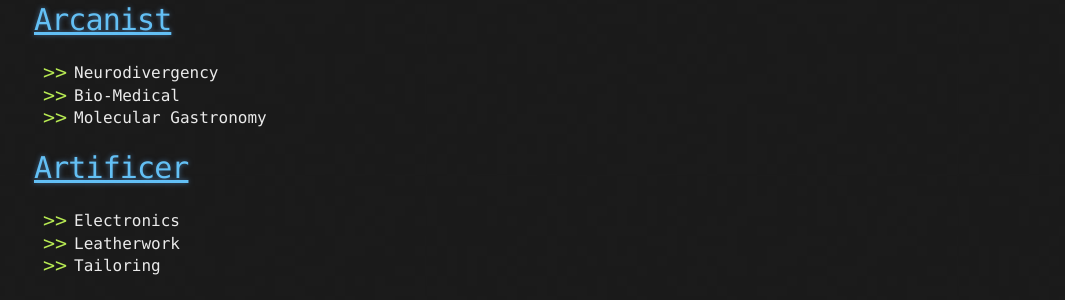
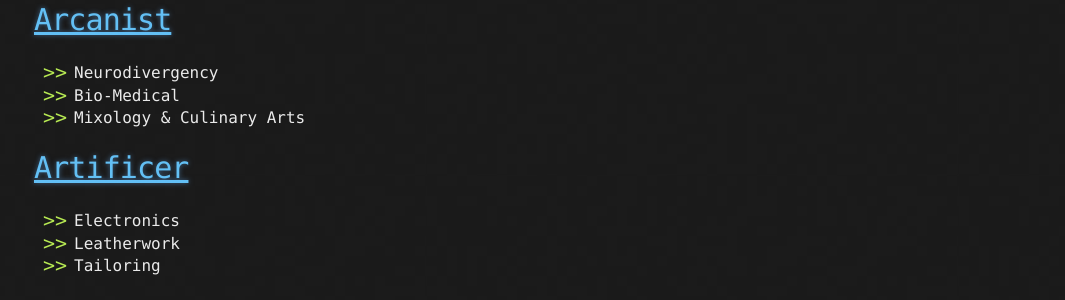
Before and after one commit to SparklesVX/SparklesVX.github.io, a Jekyll site: the page built from whoami.md, in a window 1280 px wide. Shown: the part 357-657 px from the top of the page, without its empty margins (106-1171 px from the left). Built offline with Jekyll 4.4.1, drawn with Linux system fonts in a browser that asks for light colours.

Commit message:
Update whoami.md

```diff
--- a/whoami.md
+++ b/whoami.md
@@ -15,7 +15,7 @@ title: whoami
 
   - Neurodivergency
   - Bio-Medical
-  - Molecular Gastronomy
+  - Mixology & Culinary Arts
 
  <h1><a href="/Artificer">Artificer</a></h1>
 
```
